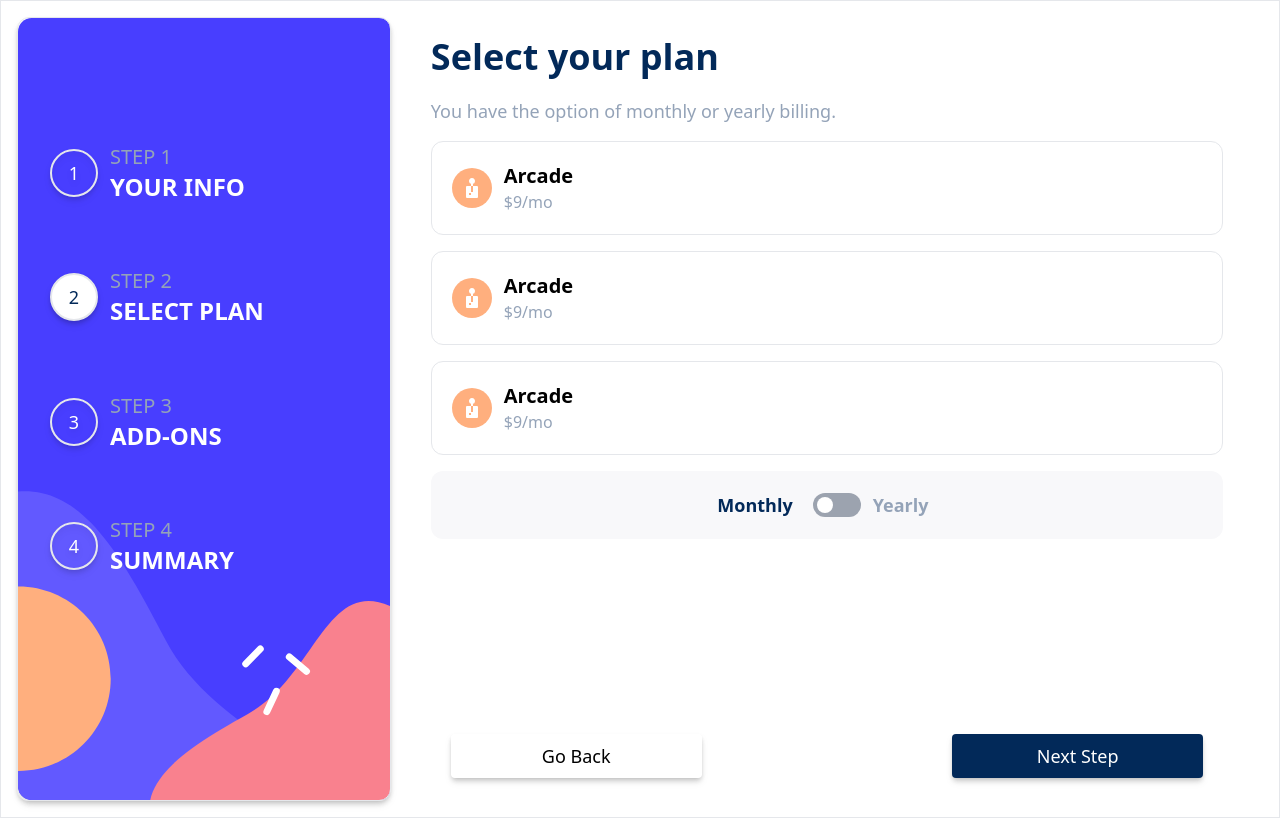
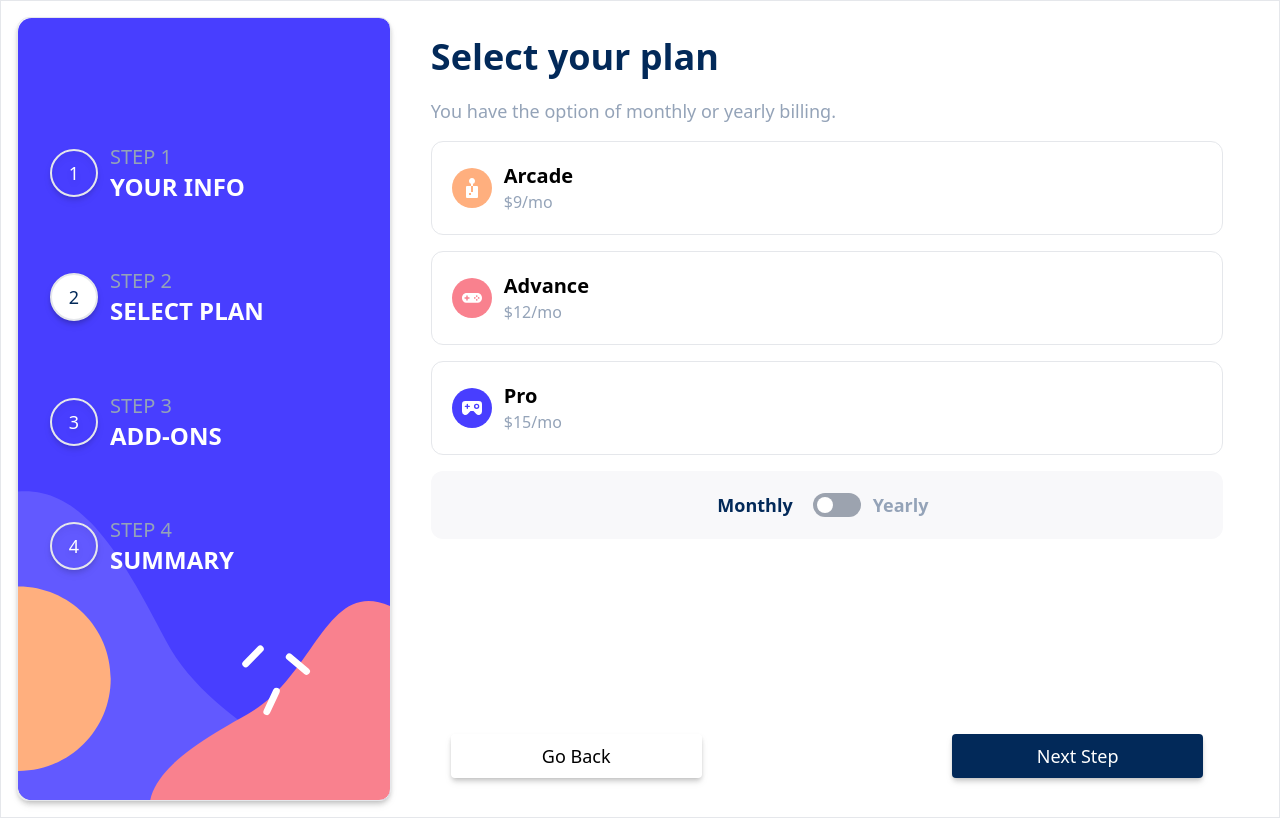
Before and after one commit to joshuabroqueza/multi-step-form, a React (Vite) app in the folder multi-step-form/: page / in a window 1280 px wide. Both pictures are taken after typing "Sample", "name@example.com", "5" into the empty fields and a click on the button "Next Step". Built offline with nearby package versions, Linux system fonts and the light colour scheme.

Commit message:
Currently working in the select plan

```diff
--- a/multi-step-form/src/Appv3.jsx
+++ b/multi-step-form/src/Appv3.jsx
@@ -3,6 +3,10 @@ import Firstform from "./components/Firstform";
 import { useState, useReducer } from "react";
 import SecondForm from "./components/SecondForm";
 import Header from "./components/Header";
+import arcade_icon from "./assets/images/icon-arcade.svg";
+import checkmark from "./assets/images/icon-checkmark.svg";
+import icon_pro from "./assets/images/icon-pro.svg";
+import advance_icon from "./assets/images/icon-advanced.svg";
 
 const initialState = {
   pages: [
@@ -33,6 +37,29 @@ const initialState = {
     phoneNumber: "",
   },
   activePage: 1,
+  plan: [
+    {
+      id: 1,
+      name: "Arcade",
+      fee: 9,
+      icon: arcade_icon,
+      selectedPlan: false,
+    },
+    {
+      id: 2,
+      name: "Advance",
+      fee: 12,
+      icon: advance_icon,
+      selectedPlan: false,
+    },
+    {
+      id: 3,
+      name: "Pro",
+      fee: 15,
+      icon: icon_pro,
+      selectedPlan: false,
+    },
+  ],
 };
 
 function reducer(state, action) {
@@ -47,10 +74,14 @@ function reducer(state, action) {
         activePage: 2,
       };
     case "BACK_TO_FIRST_FORM":
-      console.log("back first form: ", state);
       return {
         ...state,
         activePage: 1,
+      };
+
+    case "SELECTED_PLAN":
+      return {
+        ...state,
       };
     default:
       return state;
@@ -58,7 +89,7 @@ function reducer(state, action) {
 }
 
 const Appv3 = () => {
-  const [{ pages, activePage, formData }, dispatch] = useReducer(
+  const [{ pages, activePage, formData, plan }, dispatch] = useReducer(
     reducer,
     initialState
   );
@@ -72,9 +103,9 @@ const Appv3 = () => {
 
         <div className="body_container flex flex-col px-5 md:px-10 md:w-[70%]">
           {activePage === 1 && (
-            <Firstform data={formData} dispatch={dispatch} />
+            <Firstform formData={formData} dispatch={dispatch} />
           )}
-          {activePage === 2 && <SecondForm dispatch={dispatch} />}
+          {activePage === 2 && <SecondForm plan={plan} dispatch={dispatch} />}
 
           {/* <SecondForm /> */}
 
--- a/multi-step-form/src/components/Firstform.jsx
+++ b/multi-step-form/src/components/Firstform.jsx
@@ -1,7 +1,7 @@
 import React from "react";
 import { useRef, useState } from "react";
 
-const Firstform = ({ dispatch, data }) => {
+const Firstform = ({ dispatch, formData }) => {
   const name = useRef(null);
   const email = useRef(null);
   const phonenumber = useRef(null);
@@ -10,9 +10,11 @@ const Firstform = ({ dispatch, data }) => {
   const [isNameEmpty, setIsNameEmpty] = useState(false);
   const [isEmailEmpty, setIsEmailEmpty] = useState(false);
 
-  const [nameValue, setNameValue] = useState(data.name);
-  const [emailValue, setEmailValue] = useState(data.email);
-  const [phoneNumberValue, setPhoneNumberValue] = useState(data.phoneNumber);
+  const [nameValue, setNameValue] = useState(formData.name);
+  const [emailValue, setEmailValue] = useState(formData.email);
+  const [phoneNumberValue, setPhoneNumberValue] = useState(
+    formData.phoneNumber
+  );
 
   const handleSubmit = (e) => {
     e.preventDefault();
--- a/multi-step-form/src/components/SecondForm.jsx
+++ b/multi-step-form/src/components/SecondForm.jsx
@@ -4,16 +4,12 @@ import checkmark from "../assets/images/icon-checkmark.svg";
 import iconpro from "../assets/images/icon-pro.svg";
 import { useState } from "react";
 
-const SecondForm = ({ dispatch }) => {
+const SecondForm = ({ dispatch, plan }) => {
   const [isMonthly, setIsMonthly] = useState(true);
 
   const handleToggle = () => {
     setIsMonthly(!isMonthly);
   };
-
-  // const handleNextPage = () => {
-  //   onNextStep();
-  // };
 
   const handlePreviousStep = () => {
     dispatch({
@@ -32,33 +28,20 @@ const SecondForm = ({ dispatch }) => {
         </p>
 
         <div className="subscription_container w-full">
-          <div className="subscription_child">
-            <div className="flex flex-row items-center px-5 py-5 my-4 border rounded-xl">
-              <img src={arcade_icon} alt="arcade_icon" className="mr-3" />
-              <div>
-                <h3 className="text-xl font-bold">Arcade</h3>
-                <p className="text-slate-400">$9/mo</p>
+          {plan.map((plan) => (
+            <div className="subscription_child">
+              <div
+                key={plan.id}
+                className="flex flex-row items-center px-5 py-5 my-4 border cursor-pointer hover:border-semi-purple rounded-xl"
+              >
+                <img src={plan.icon} alt="arcade_icon" className="mr-3" />
+                <div>
+                  <h3 className="text-xl font-bold">{plan.name}</h3>
+                  <p className="text-slate-400">${plan.fee}/mo</p>
+                </div>
               </div>
             </div>
-          </div>
-          <div className="subscription_child">
-            <div className="flex flex-row items-center px-5 py-5 my-4 border rounded-xl">
-              <img src={arcade_icon} alt="arcade_icon" className="mr-3" />
-              <div>
-                <h3 className="text-xl font-bold">Arcade</h3>
-                <p className="text-slate-400">$9/mo</p>
-              </div>
-            </div>
-          </div>
-          <div className="subscription_child">
-            <div className="flex flex-row items-center px-5 py-5 my-4 border rounded-xl">
-              <img src={arcade_icon} alt="arcade_icon" className="mr-3" />
-              <div>
-                <h3 className="text-xl font-bold">Arcade</h3>
-                <p className="text-slate-400">$9/mo</p>
-              </div>
-            </div>
-          </div>
+          ))}
         </div>
         <div className="flex justify-center items-center w-full  p-5 bg-[#f8f8fa] rounded-xl">
           <span
```
